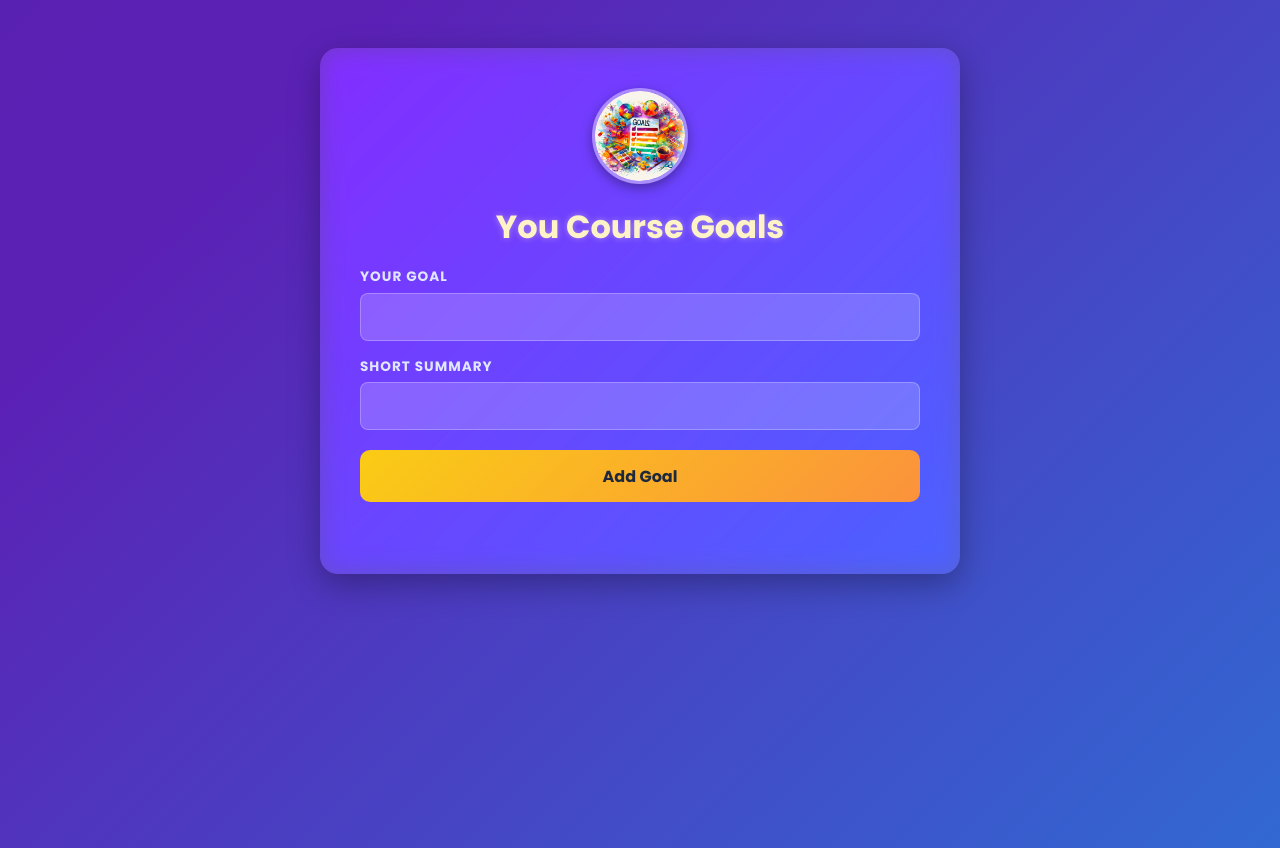
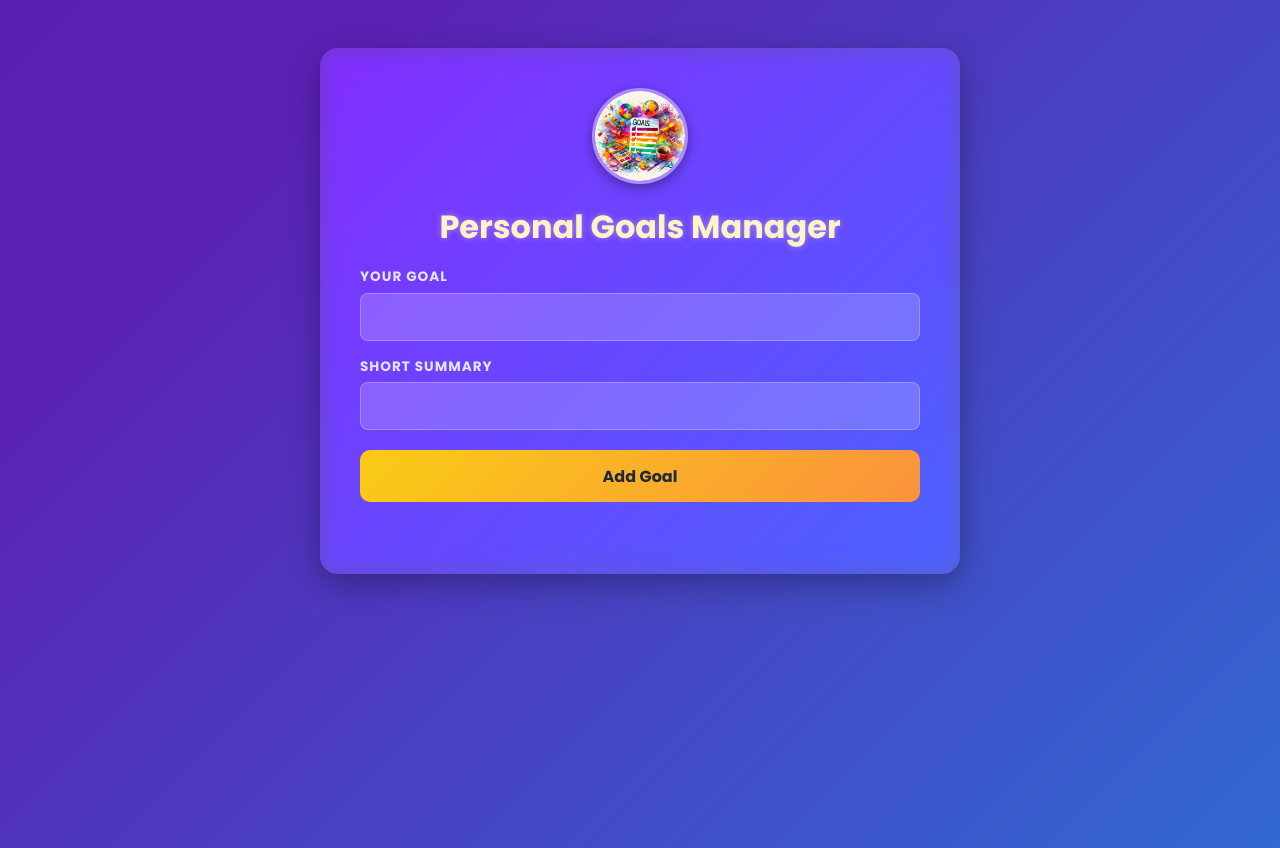
Before and after one commit to nrcoover/typescript-goal-manager, a React (Vite) app: page / in a window 1280 px wide. Built offline with nearby package versions, Linux system fonts and the light colour scheme.

Commit message:
Update page title

```diff
--- a/src/App.tsx
+++ b/src/App.tsx
@@ -28,7 +28,7 @@ export default function App() {
 	return (
 		<main>
 			<Header image={{ src: goalsImg, alt: "A list of goals" }}>
-				<h1>You Course Goals</h1>
+				<h1>Personal Goals Manager</h1>
 			</Header>
 			<NewGoal onAddGoal={handleAddGoal} />
 			<CourseGoalList goals={goals} onDeleteGoal={handleDeleteGoal} />
```
